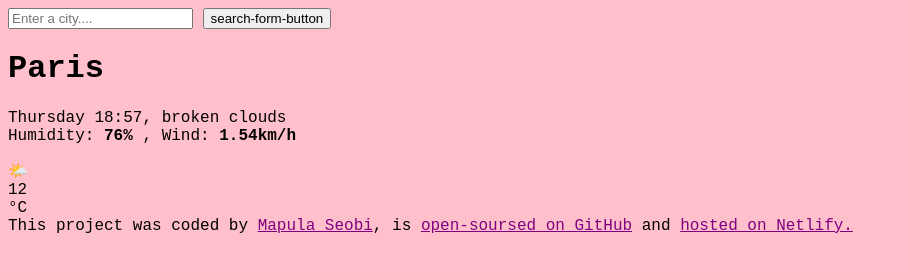
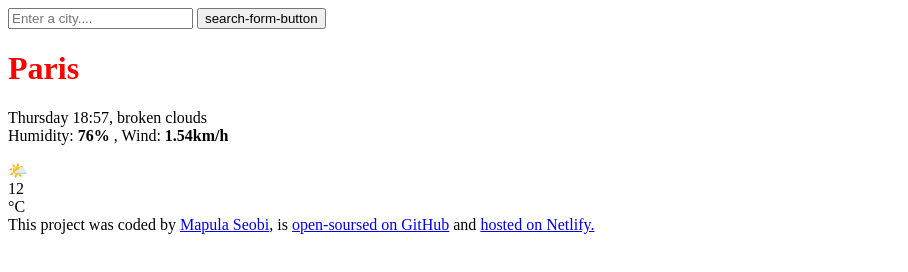
Before and after one commit to Puula066/map-weather-app, a plain HTML site: page src/index.html in a window 1280 px wide. Shown: the whole page, without its empty margins (0-908 px from the left). Drawn offline with Linux system fonts and the light colour scheme; files that its build step writes are made by us from their sources.

Commit message:
Added color to h1

```diff
--- a/src/style.css
+++ b/src/style.css
@@ -1,11 +1,3 @@
-body {
-  background-color: pink;
-  font-family: "Courier New", Courier, monospace;
+h1 {
+  color: red;
 }
-a {
-  color: purple;
-}
-
-hi {
-  color: blue;
-}
```
